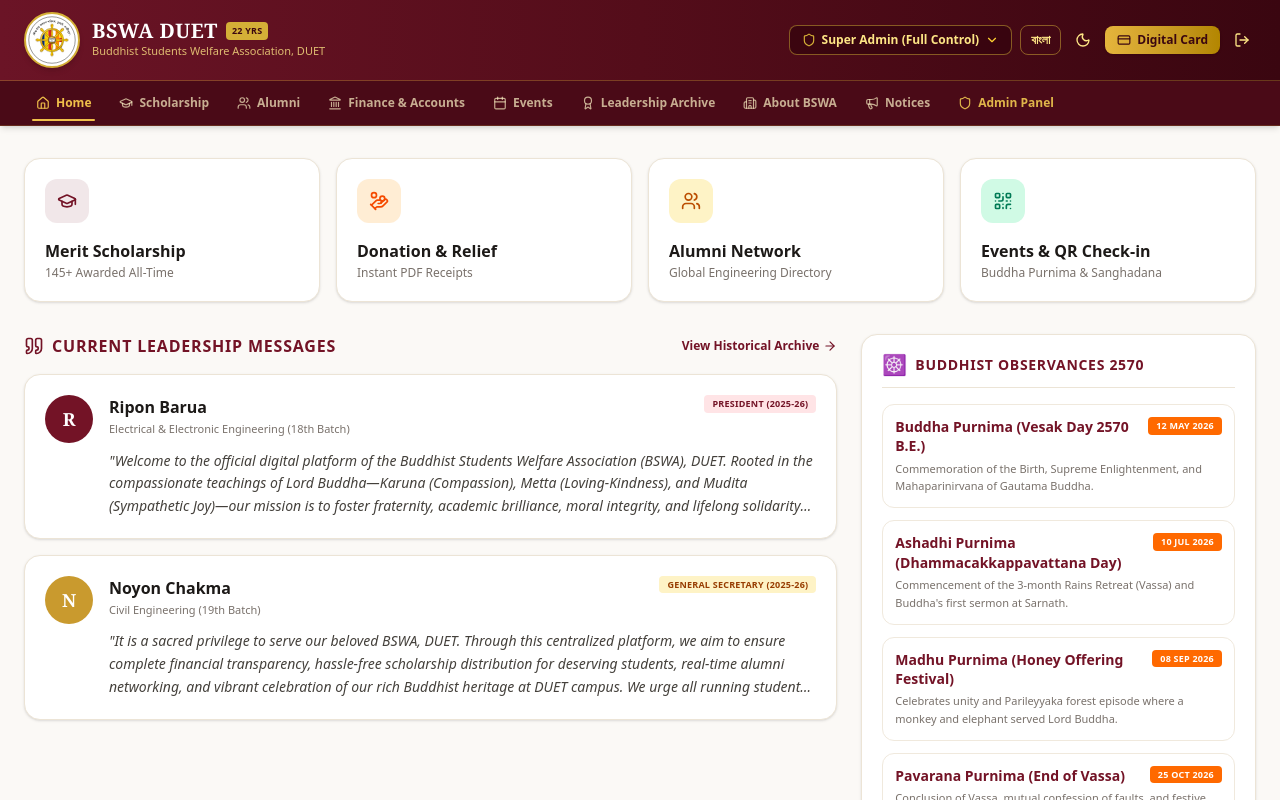
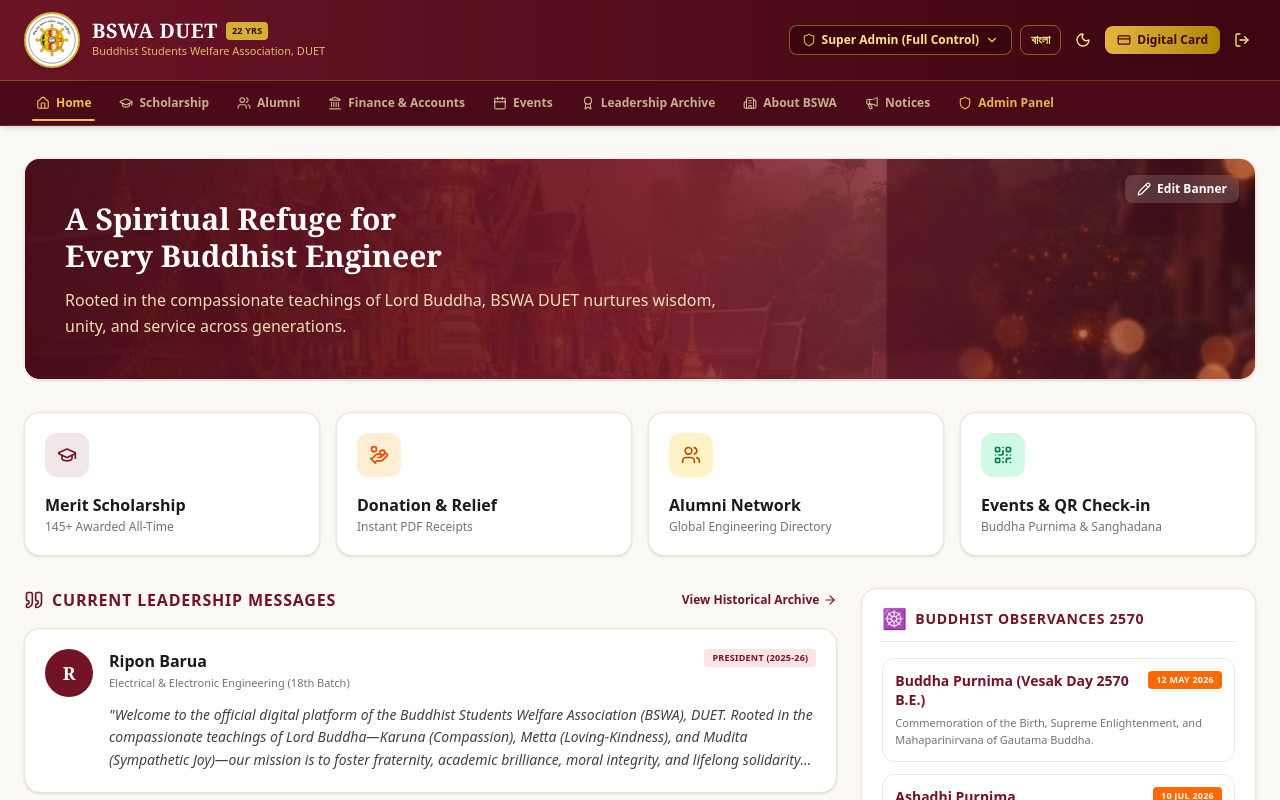
Before and after one commit to Chakma72/BSWA-Website, a React (Vite) app: page / in a window 1280 px wide. Shown: the top 800 px of the page. Built offline with nearby package versions, Linux system fonts and the light colour scheme; a web font is replaced by a local one.

Commit message:
Add editable Buddhist temple banner to home page

```diff
--- a/src/views/HomeView.tsx
+++ b/src/views/HomeView.tsx
@@ -1,4 +1,4 @@
-import React from 'react';
+import React, { useState } from 'react';
 import { useApp } from '../context/AppContext';
 import {
   GraduationCap,
@@ -7,9 +7,33 @@ import {
   QrCode,
   Quote,
   ChevronRight,
-  ArrowRight
+  ArrowRight,
+  Pencil,
+  Check,
+  X
 } from 'lucide-react';
 import { BUDDHIST_HOLIDAYS_2026 } from '../data/initialData';
+
+const BANNER_STORAGE_KEY = 'bswa_temple_banner_v1';
+
+interface BannerContent {
+  title: string;
+  subtitle: string;
+}
+
+const DEFAULT_BANNER: BannerContent = {
+  title: 'A Spiritual Refuge for Every Buddhist Engineer',
+  subtitle: 'Rooted in the compassionate teachings of Lord Buddha, BSWA DUET nurtures wisdom, unity, and service across generations.'
+};
+
+const loadBanner = (): BannerContent => {
+  try {
+    const saved = localStorage.getItem(BANNER_STORAGE_KEY);
+    return saved ? { ...DEFAULT_BANNER, ...JSON.parse(saved) } : DEFAULT_BANNER;
+  } catch {
+    return DEFAULT_BANNER;
+  }
+};
 
 interface HomeViewProps {
   onSelectTab: (tab: string) => void;
@@ -28,7 +52,28 @@ const compactDate = (str: string): string => {
 };
 
 export const HomeView: React.FC<HomeViewProps> = ({ onSelectTab }) => {
-  const { language, leaders } = useApp();
+  const { language, leaders, activeRole } = useApp();
+
+  const canEditBanner = activeRole === 'admin' || activeRole === 'executive';
+  const [banner, setBanner] = useState<BannerContent>(loadBanner);
+  const [isEditingBanner, setIsEditingBanner] = useState(false);
+  const [draftBanner, setDraftBanner] = useState<BannerContent>(banner);
+
+  const startEditBanner = () => {
+    setDraftBanner(banner);
+    setIsEditingBanner(true);
+  };
+
+  const saveBanner = () => {
+    setBanner(draftBanner);
+    localStorage.setItem(BANNER_STORAGE_KEY, JSON.stringify(draftBanner));
+    setIsEditingBanner(false);
+  };
+
+  const cancelEditBanner = () => {
+    setDraftBanner(banner);
+    setIsEditingBanner(false);
+  };
 
   const currentPresident = leaders.find(l => l.role === 'President' && l.type === 'current');
   const currentGS = leaders.find(l => l.role === 'General Secretary' && l.type === 'current');
@@ -75,6 +120,68 @@ export const HomeView: React.FC<HomeViewProps> = ({ onSelectTab }) => {
 
   return (
     <div className="space-y-8 pb-16 pt-2">
+
+      {/* Editable Buddhist Temple Banner */}
+      <section className="relative overflow-hidden rounded-2xl border border-[#ece4d6] dark:border-amber-900/30 shadow-sm">
+        <img
+          src="/images/buddhist-temple.png"
+          alt="Golden Buddhist temple at dawn"
+          className="absolute inset-0 h-full w-full object-cover"
+        />
+        <div className="absolute inset-0 bg-gradient-to-r from-[#4a0d18]/95 via-[#731326]/85 to-[#731326]/40" />
+
+        <div className="relative p-6 sm:p-10 min-h-[220px] flex flex-col justify-center">
+          {isEditingBanner ? (
+            <div className="max-w-2xl space-y-3">
+              <input
+                value={draftBanner.title}
+                onChange={e => setDraftBanner(d => ({ ...d, title: e.target.value }))}
+                className="w-full rounded-lg bg-white/95 text-stone-900 font-serif font-bold text-xl px-3 py-2 outline-none focus:ring-2 focus:ring-[#d4af37]"
+                placeholder="Banner title"
+              />
+              <textarea
+                value={draftBanner.subtitle}
+                onChange={e => setDraftBanner(d => ({ ...d, subtitle: e.target.value }))}
+                rows={3}
+                className="w-full rounded-lg bg-white/95 text-stone-800 text-sm px-3 py-2 outline-none focus:ring-2 focus:ring-[#d4af37] resize-none"
+                placeholder="Banner subtitle"
+              />
+              <div className="flex gap-2">
+                <button
+                  onClick={saveBanner}
+                  className="inline-flex items-center gap-1.5 rounded-lg bg-[#d4af37] px-4 py-2 text-sm font-semibold text-[#4a0d18] hover:bg-[#c99a2e] transition-colors"
+                >
+                  <Check className="w-4 h-4" /> Save
+                </button>
+                <button
+                  onClick={cancelEditBanner}
+                  className="inline-flex items-center gap-1.5 rounded-lg bg-white/20 px-4 py-2 text-sm font-semibold text-white hover:bg-white/30 transition-colors"
+                >
+                  <X className="w-4 h-4" /> Cancel
+                </button>
+              </div>
+            </div>
+          ) : (
+            <div className="max-w-2xl">
+              <h2 className="font-serif font-bold text-2xl sm:text-3xl text-white leading-tight text-balance">
+                {banner.title}
+              </h2>
+              <p className="mt-3 text-sm sm:text-base text-amber-100/90 leading-relaxed text-pretty">
+                {banner.subtitle}
+              </p>
+            </div>
+          )}
+
+          {canEditBanner && !isEditingBanner && (
+            <button
+              onClick={startEditBanner}
+              className="absolute top-4 right-4 inline-flex items-center gap-1.5 rounded-lg bg-white/15 backdrop-blur px-3 py-1.5 text-xs font-semibold text-white hover:bg-white/25 transition-colors"
+            >
+              <Pencil className="w-3.5 h-3.5" /> Edit Banner
+            </button>
+          )}
+        </div>
+      </section>
 
       {/* Feature Tiles */}
       <section className="grid grid-cols-2 lg:grid-cols-4 gap-4">
```
Also changed, not shown: public/images/buddhist-temple.png (added).
